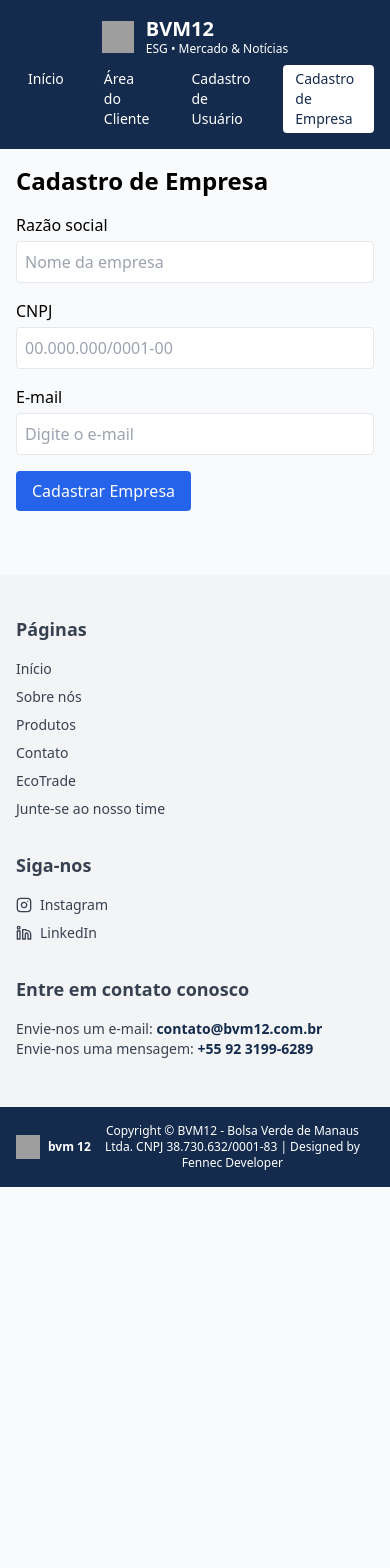
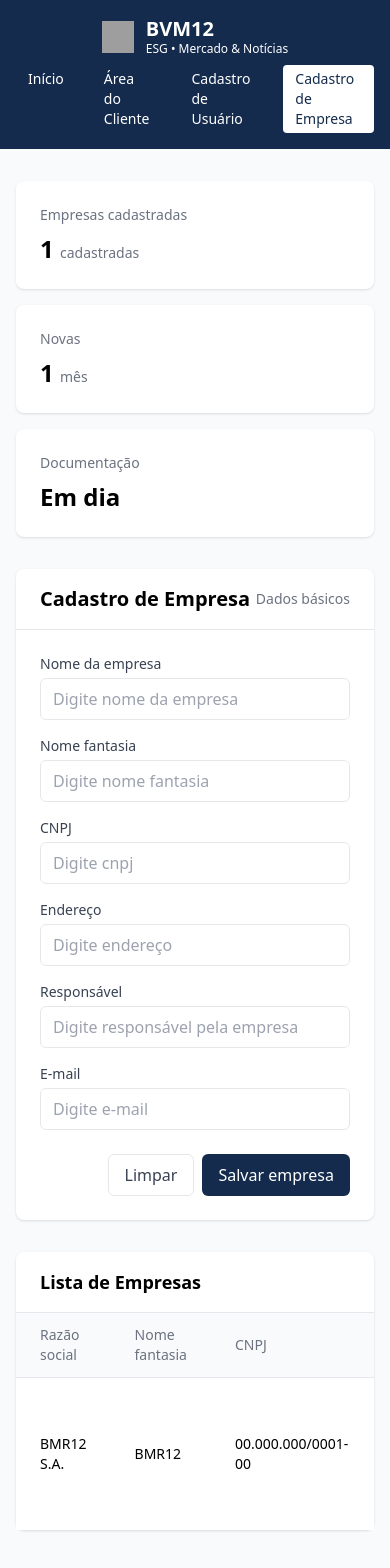
Before and after one commit to contatoBvm12/website-front-vite, a React (Vite) app: page /register-company in a window 390 px wide. Shown: the top 1568 px of the page. Before the commit the page ends 1187 px from the top, so only its background shows below. Built offline with nearby package versions, Linux system fonts and the light colour scheme; grey boxes are pictures that could not be loaded.

Commit message:
feat: restore registration pages

```diff
--- a/src/pages/RegisterCompany.tsx
+++ b/src/pages/RegisterCompany.tsx
@@ -2,23 +2,131 @@ import React from 'react';
 
 const RegisterCompany: React.FC = () => {
   return (
-    <div className="container mx-auto p-4">
-      <h2 className="text-2xl font-semibold mb-4">Cadastro de Empresa</h2>
-      <form className="max-w-md mx-auto">
-        <div className="mb-4">
-          <label className="block mb-1">Razão social</label>
-          <input type="text" className="w-full border rounded p-2" placeholder="Nome da empresa" />
+    <div className="max-w-7xl mx-auto px-4 py-8 space-y-8">
+      {/* Estatísticas */}
+      <div className="grid grid-cols-1 md:grid-cols-3 gap-4">
+        <div className="bg-white shadow rounded-lg p-6">
+          <p className="text-sm text-gray-500">Empresas cadastradas</p>
+          <p className="mt-2 text-2xl font-semibold">
+            1 <span className="text-sm font-normal text-gray-500">cadastradas</span>
+          </p>
         </div>
-        <div className="mb-4">
-          <label className="block mb-1">CNPJ</label>
-          <input type="text" className="w-full border rounded p-2" placeholder="00.000.000/0001-00" />
+        <div className="bg-white shadow rounded-lg p-6">
+          <p className="text-sm text-gray-500">Novas</p>
+          <p className="mt-2 text-2xl font-semibold">
+            1 <span className="text-sm font-normal text-gray-500">mês</span>
+          </p>
         </div>
-        <div className="mb-4">
-          <label className="block mb-1">E-mail</label>
-          <input type="email" className="w-full border rounded p-2" placeholder="Digite o e-mail" />
+        <div className="bg-white shadow rounded-lg p-6">
+          <p className="text-sm text-gray-500">Documentação</p>
+          <p className="mt-2 text-2xl font-semibold">Em dia</p>
         </div>
-        <button type="submit" className="bg-blue-600 text-white px-4 py-2 rounded">Cadastrar Empresa</button>
-      </form>
+      </div>
+
+      {/* Formulário */}
+      <div className="bg-white shadow rounded-lg">
+        <div className="flex items-center justify-between border-b px-6 py-4">
+          <h2 className="text-xl font-semibold">Cadastro de Empresa</h2>
+          <span className="text-sm text-gray-500">Dados básicos</span>
+        </div>
+        <form className="p-6 space-y-6">
+          <div className="grid grid-cols-1 md:grid-cols-2 gap-4">
+            <div className="flex flex-col">
+              <label className="text-sm font-medium text-gray-700">Nome da empresa</label>
+              <input
+                type="text"
+                className="mt-1 px-3 py-2 border rounded-md"
+                placeholder="Digite nome da empresa"
+              />
+            </div>
+            <div className="flex flex-col">
+              <label className="text-sm font-medium text-gray-700">Nome fantasia</label>
+              <input
+                type="text"
+                className="mt-1 px-3 py-2 border rounded-md"
+                placeholder="Digite nome fantasia"
+              />
+            </div>
+            <div className="flex flex-col">
+              <label className="text-sm font-medium text-gray-700">CNPJ</label>
+              <input
+                type="text"
+                className="mt-1 px-3 py-2 border rounded-md"
+                placeholder="Digite cnpj"
+              />
+            </div>
+            <div className="flex flex-col">
+              <label className="text-sm font-medium text-gray-700">Endereço</label>
+              <input
+                type="text"
+                className="mt-1 px-3 py-2 border rounded-md"
+                placeholder="Digite endereço"
+              />
+            </div>
+            <div className="flex flex-col">
+              <label className="text-sm font-medium text-gray-700">Responsável</label>
+              <input
+                type="text"
+                className="mt-1 px-3 py-2 border rounded-md"
+                placeholder="Digite responsável pela empresa"
+              />
+            </div>
+            <div className="flex flex-col">
+              <label className="text-sm font-medium text-gray-700">E-mail</label>
+              <input
+                type="email"
+                className="mt-1 px-3 py-2 border rounded-md"
+                placeholder="Digite e-mail"
+              />
+            </div>
+          </div>
+          <div className="flex justify-end gap-2">
+            <button
+              type="reset"
+              className="px-4 py-2 border rounded-md text-gray-700"
+            >
+              Limpar
+            </button>
+            <button
+              type="submit"
+              className="px-4 py-2 bg-primary text-white rounded-md"
+            >
+              Salvar empresa
+            </button>
+          </div>
+        </form>
+      </div>
+
+      {/* Lista */}
+      <div className="bg-white shadow rounded-lg">
+        <div className="border-b px-6 py-4">
+          <h3 className="text-lg font-semibold">Lista de Empresas</h3>
+        </div>
+        <div className="overflow-x-auto">
+          <table className="min-w-full divide-y divide-gray-200 text-sm">
+            <thead className="bg-gray-50">
+              <tr>
+                <th className="px-6 py-3 text-left font-medium text-gray-500">Razão social</th>
+                <th className="px-6 py-3 text-left font-medium text-gray-500">Nome fantasia</th>
+                <th className="px-6 py-3 text-left font-medium text-gray-500">CNPJ</th>
+                <th className="px-6 py-3 text-left font-medium text-gray-500">Endereço</th>
+                <th className="px-6 py-3 text-left font-medium text-gray-500">E-mail</th>
+                <th className="px-6 py-3 text-left font-medium text-gray-500">Responsável</th>
+              </tr>
+            </thead>
+            <tbody className="bg-white divide-y divide-gray-200">
+              <tr>
+                <td className="px-6 py-4">BMR12 S.A.</td>
+                <td className="px-6 py-4">BMR12</td>
+                <td className="px-6 py-4">00.000.000/0001-00</td>
+                <td className="px-6 py-4">Av. Paulista, 1000 - São Paulo - SP</td>
+                <td className="px-6 py-4">contato@bmr12.com</td>
+                <td className="px-6 py-4">André Albuquerque</td>
+              </tr>
+            </tbody>
+          </table>
+        </div>
+      </div>
     </div>
   );
 };
--- a/src/pages/RegisterUser.tsx
+++ b/src/pages/RegisterUser.tsx
@@ -2,23 +2,129 @@ import React from 'react';
 
 const RegisterUser: React.FC = () => {
   return (
-    <div className="container mx-auto p-4">
-      <h2 className="text-2xl font-semibold mb-4">Cadastro de Usuário</h2>
-      <form className="max-w-md mx-auto">
-        <div className="mb-4">
-          <label className="block mb-1">Nome</label>
-          <input type="text" className="w-full border rounded p-2" placeholder="Nome completo" />
+    <div className="max-w-7xl mx-auto px-4 py-8 space-y-8">
+      {/* Estatísticas */}
+      <div className="grid grid-cols-1 md:grid-cols-3 gap-4">
+        <div className="bg-white shadow rounded-lg p-6">
+          <p className="text-sm text-gray-500">Usuários cadastrados</p>
+          <p className="mt-2 text-2xl font-semibold">
+            1 <span className="text-sm font-normal text-gray-500">cadastrados</span>
+          </p>
         </div>
-        <div className="mb-4">
-          <label className="block mb-1">E-mail</label>
-          <input type="email" className="w-full border rounded p-2" placeholder="Digite seu e-mail" />
+        <div className="bg-white shadow rounded-lg p-6">
+          <p className="text-sm text-gray-500">Novos</p>
+          <p className="mt-2 text-2xl font-semibold">
+            1 <span className="text-sm font-normal text-gray-500">mês</span>
+          </p>
         </div>
-        <div className="mb-4">
-          <label className="block mb-1">Senha</label>
-          <input type="password" className="w-full border rounded p-2" placeholder="Crie uma senha" />
+        <div className="bg-white shadow rounded-lg p-6">
+          <p className="text-sm text-gray-500">Atividade</p>
+          <p className="mt-2 text-2xl font-semibold">Estável</p>
         </div>
-        <button type="submit" className="bg-blue-600 text-white px-4 py-2 rounded">Cadastrar</button>
-      </form>
+      </div>
+
+      {/* Formulário */}
+      <div className="bg-white shadow rounded-lg">
+        <div className="flex items-center justify-between border-b px-6 py-4">
+          <h2 className="text-xl font-semibold">Cadastro de Usuário</h2>
+          <span className="text-sm text-gray-500">Dados básicos</span>
+        </div>
+        <form className="p-6 space-y-6">
+          <div className="grid grid-cols-1 md:grid-cols-2 gap-4">
+            <div className="flex flex-col">
+              <label className="text-sm font-medium text-gray-700">Nome</label>
+              <input
+                type="text"
+                className="mt-1 px-3 py-2 border rounded-md"
+                placeholder="Digite nome"
+              />
+            </div>
+            <div className="flex flex-col">
+              <label className="text-sm font-medium text-gray-700">Sobrenome</label>
+              <input
+                type="text"
+                className="mt-1 px-3 py-2 border rounded-md"
+                placeholder="Digite sobrenome"
+              />
+            </div>
+            <div className="flex flex-col">
+              <label className="text-sm font-medium text-gray-700">E-mail</label>
+              <input
+                type="email"
+                className="mt-1 px-3 py-2 border rounded-md"
+                placeholder="Digite e-mail"
+              />
+            </div>
+            <div className="flex flex-col">
+              <label className="text-sm font-medium text-gray-700">CPF</label>
+              <input
+                type="text"
+                className="mt-1 px-3 py-2 border rounded-md"
+                placeholder="Digite cpf"
+              />
+            </div>
+            <div className="flex flex-col">
+              <label className="text-sm font-medium text-gray-700">Telefone</label>
+              <input
+                type="text"
+                className="mt-1 px-3 py-2 border rounded-md"
+                placeholder="Digite telefone"
+              />
+            </div>
+            <div className="flex flex-col">
+              <label className="text-sm font-medium text-gray-700">Senha</label>
+              <input
+                type="password"
+                className="mt-1 px-3 py-2 border rounded-md"
+                placeholder="Digite senha"
+              />
+            </div>
+          </div>
+          <div className="flex justify-end gap-2">
+            <button
+              type="reset"
+              className="px-4 py-2 border rounded-md text-gray-700"
+            >
+              Limpar
+            </button>
+            <button
+              type="submit"
+              className="px-4 py-2 bg-primary text-white rounded-md"
+            >
+              Salvar usuário
+            </button>
+          </div>
+        </form>
+      </div>
+
+      {/* Lista */}
+      <div className="bg-white shadow rounded-lg">
+        <div className="border-b px-6 py-4">
+          <h3 className="text-lg font-semibold">Lista de Usuários</h3>
+        </div>
+        <div className="overflow-x-auto">
+          <table className="min-w-full divide-y divide-gray-200 text-sm">
+            <thead className="bg-gray-50">
+              <tr>
+                <th className="px-6 py-3 text-left font-medium text-gray-500">Nome</th>
+                <th className="px-6 py-3 text-left font-medium text-gray-500">Sobrenome</th>
+                <th className="px-6 py-3 text-left font-medium text-gray-500">E-mail</th>
+                <th className="px-6 py-3 text-left font-medium text-gray-500">CPF</th>
+                <th className="px-6 py-3 text-left font-medium text-gray-500">Telefone</th>
+              </tr>
+            </thead>
+            <tbody className="bg-white divide-y divide-gray-200">
+              <tr>
+                <td className="px-6 py-4">Ana</td>
+                <td className="px-6 py-4">Silva</td>
+                <td className="px-6 py-4">ana@bmr2.com</td>
+                <td className="px-6 py-4">123.456.789-01</td>
+                <td className="px-6 py-4">(99) 99999-1111</td>
+              </tr>
+            </tbody>
+          </table>
+        </div>
+      </div>
     </div>
   );
 };
```
